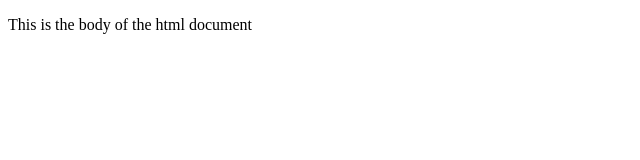
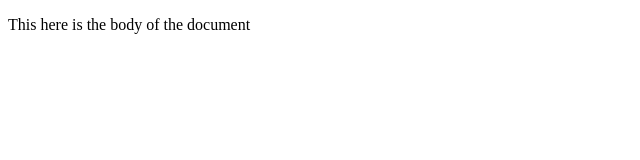
Before and after one commit to LeulGetachew40/BasicTraining, a plain HTML site: page index.html in a window 1280 px wide. Shown: the full height of the page, 0-640 px from the left. Drawn offline with Linux system fonts and the light colour scheme.

Commit message:
The index.html file created

```diff
--- a/index.html
+++ b/index.html
@@ -7,6 +7,6 @@
     <title>Document</title>
 </head>
 <body>
-    <p>This is the body of the html document</p>
+    <p>This here is the body of the document</p>
 </body>
 </html>
```
